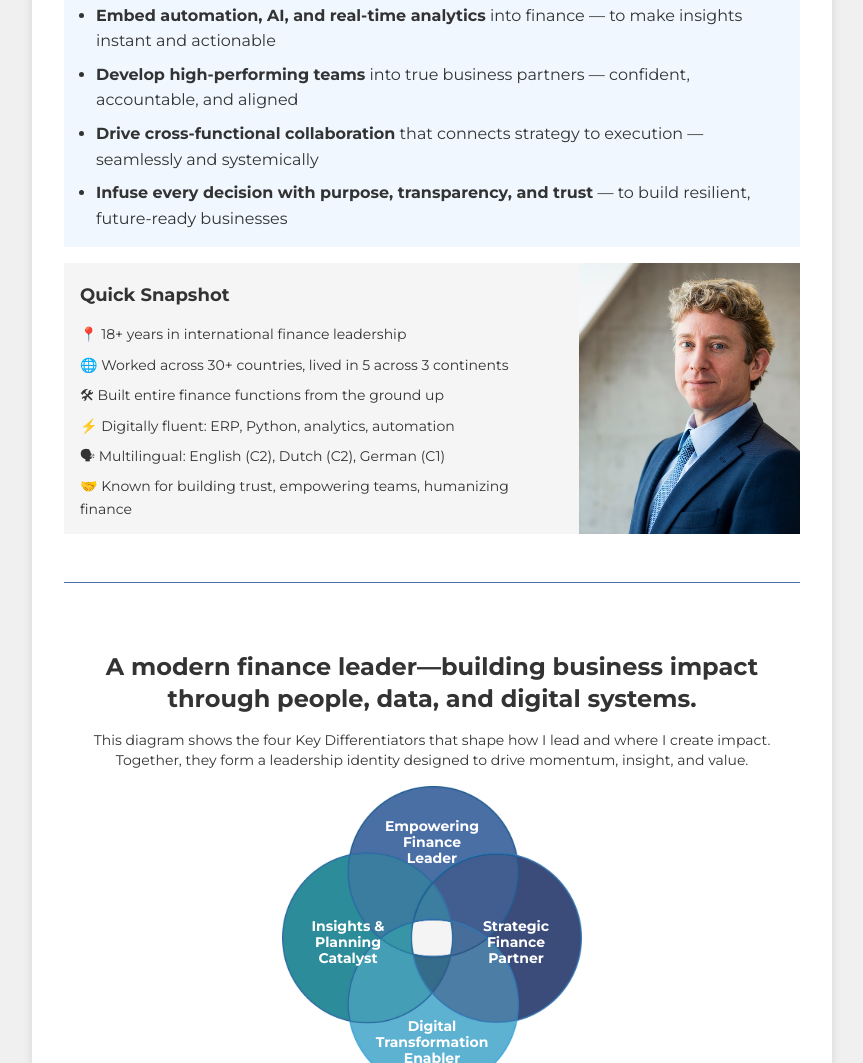
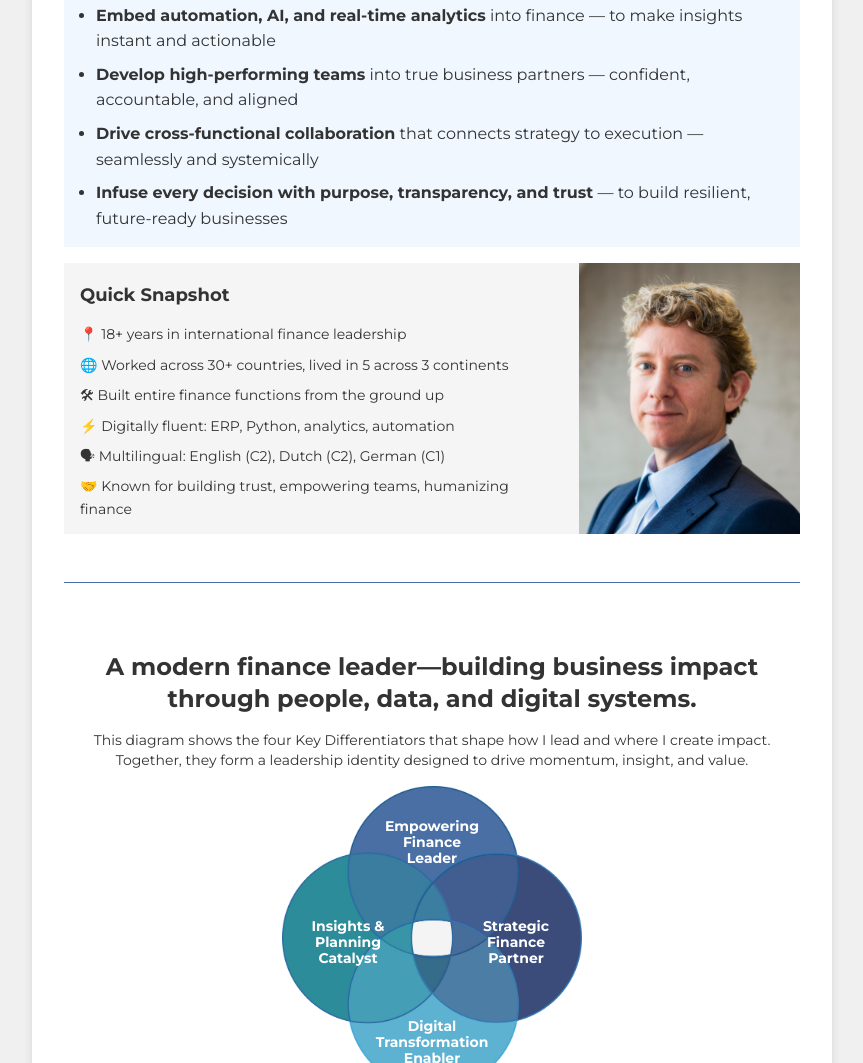
Before and after one commit to zillesen/zillesen.github.io, a plain HTML site: page index.html in a window 1280 px wide. Shown: the part 964-2027 px from the top of the page, without its empty margins (208-1071 px from the left). Drawn offline with Linux system fonts and the light colour scheme.

Commit message:
Update index.html
From: <div class="snapshot-image">
                    <img src="img/home_headshot.jpg" alt="Robbert Zillesen" class="headshot">
                </div>

To: <div class="snapshot-image">
                    <img src="img/home_headshot.png" alt="Robbert Zillesen" class="headshot">
                </div>

```diff
--- a/index.html
+++ b/index.html
@@ -70,7 +70,7 @@
                     </ul>
                 </div>
                 <div class="snapshot-image">
-                    <img src="img/home_headshot.jpg" alt="Robbert Zillesen" class="headshot">
+                    <img src="img/home_headshot.png" alt="Robbert Zillesen" class="headshot">
                 </div>
             </section>
 
```
